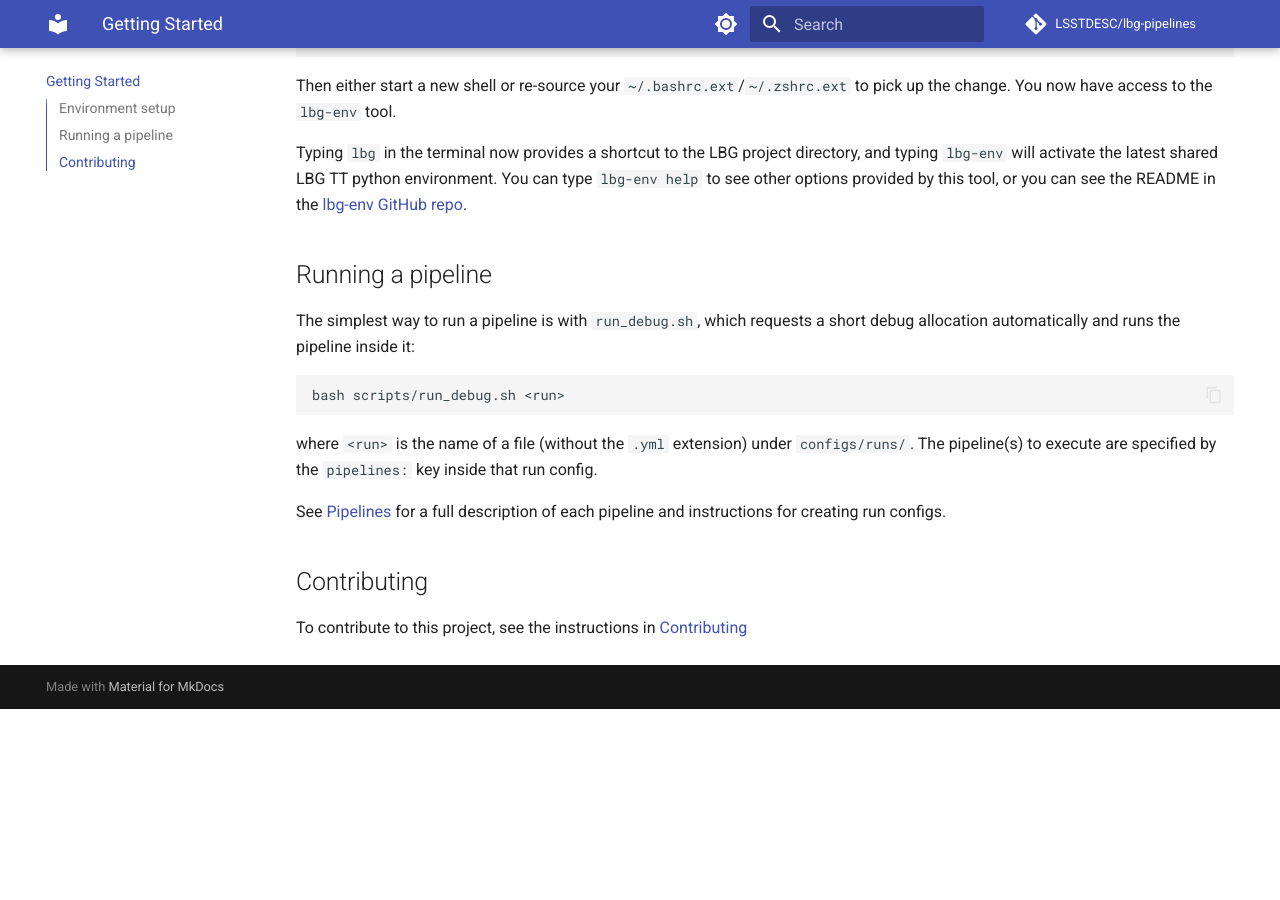
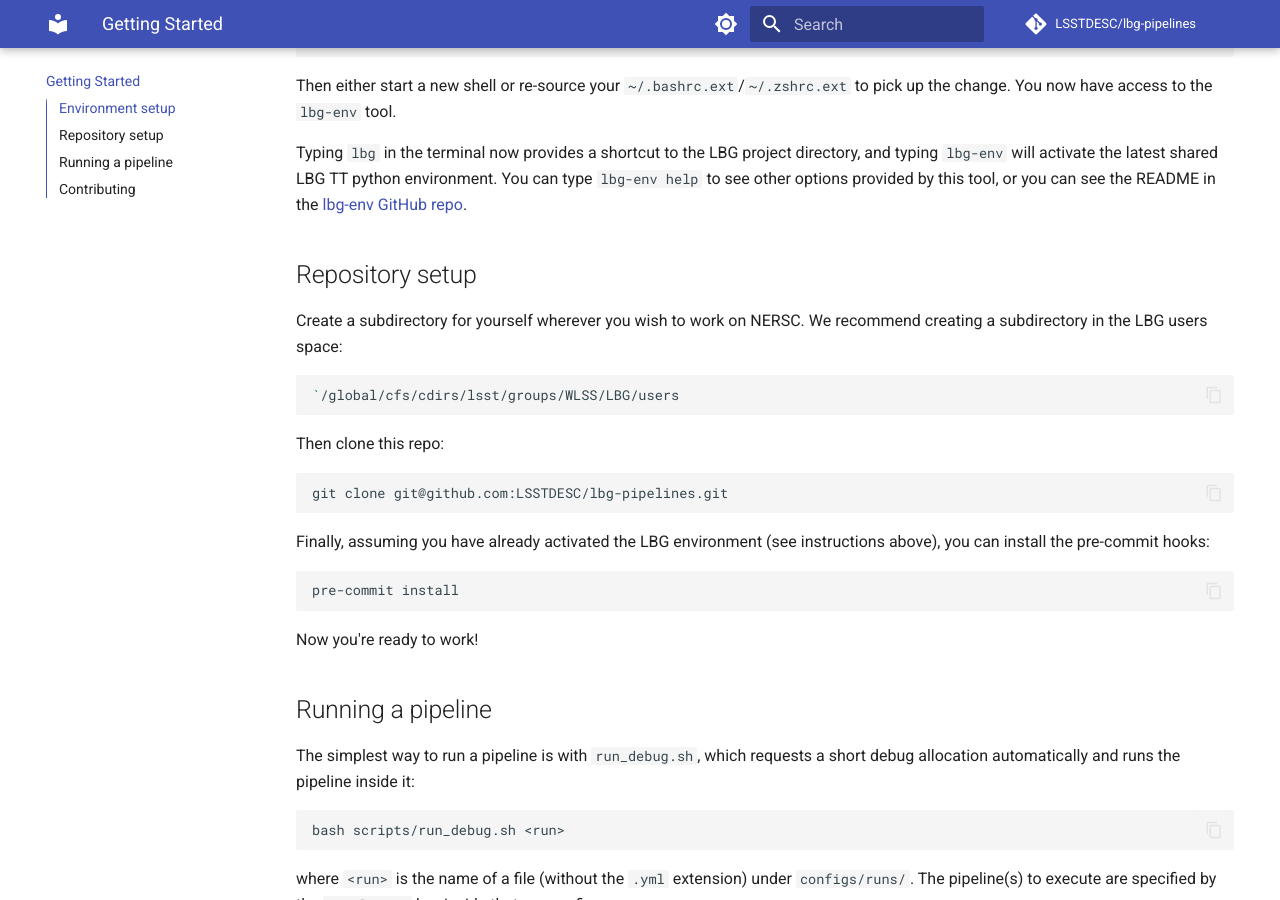
Before and after one commit to LSSTDESC/lbg-dp2, an MkDocs documentation site: the page built from docs/getting_started.md, in a window 1280 px wide and 900 px high, scrolled down 303 px. Built offline with MkDocs 1.6.1 and Material for MkDocs 9.7.7, drawn with Linux system fonts in a browser that asks for light colours; comment, search, counter and statistics services are not loaded; before the commit the page ends 1012 px from its top, so only the background shows below that.

````diff
--- a/docs/getting_started.md
+++ b/docs/getting_started.md
@@ -13,6 +13,29 @@
 
 Typing `lbg` in the terminal now provides a shortcut to the LBG project directory, and typing `lbg-env` will activate the latest shared LBG TT python environment.
 You can type `lbg-env help` to see other options provided by this tool, or you can see the README in the [lbg-env GitHub repo](https://github.com/LSSTDESC/lbg-env).
+
+## Repository setup
+
+Create a subdirectory for yourself wherever you wish to work on NERSC.
+We recommend creating a subdirectory in the LBG users space:
+
+```bash
+`/global/cfs/cdirs/lsst/groups/WLSS/LBG/users
+```
+
+Then clone this repo:
+
+```bash
+git clone git@github.com:LSSTDESC/lbg-pipelines.git
+```
+
+Finally, assuming you have already activated the LBG environment (see instructions above), you can install the pre-commit hooks:
+
+```bash
+pre-commit install
+```
+
+Now you're ready to work!
 
 ## Running a pipeline
 
````
Also changed, not shown: README.md (+0 -2 lines), 1 other file.
